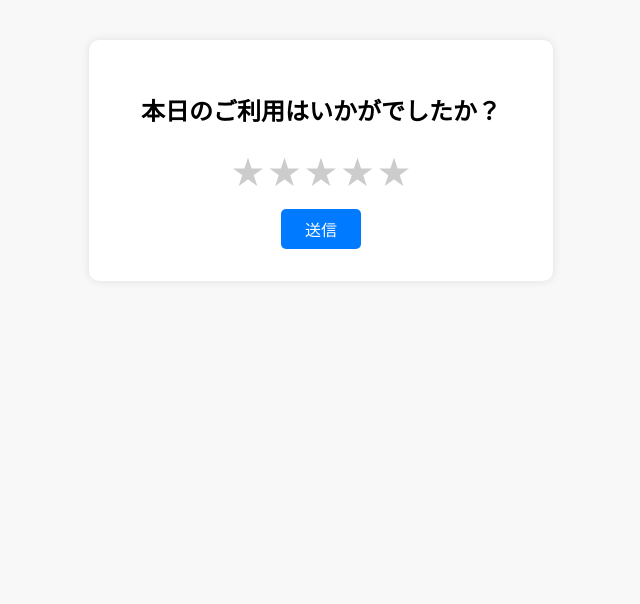
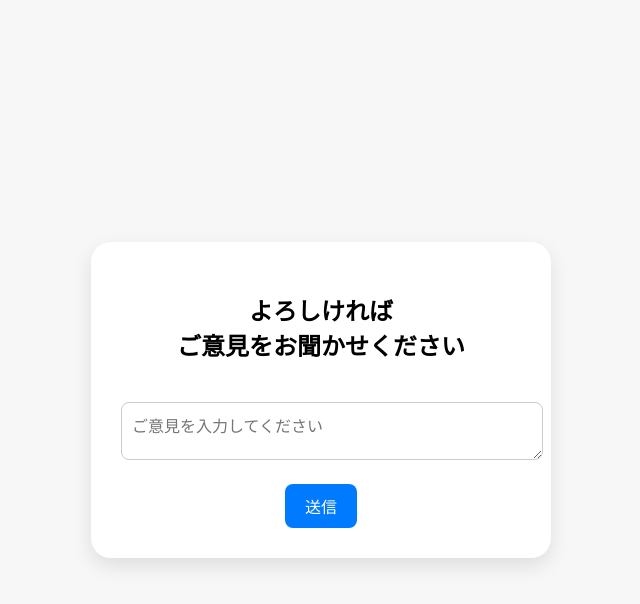
Before and after one commit to ponponpon-dotcom/reviewgo-page-oeiuar, a plain HTML site: page index.html in a window 1280 px wide. Both pictures are taken after a click on the button "送信". Shown: the whole page, without its empty margins (319-959 px from the left). Drawn offline with Linux system fonts and the light colour scheme.

Commit message:
Add files via upload

```diff
--- a/index.html
+++ b/index.html
@@ -1,118 +1,110 @@
+
 <!DOCTYPE html>
 <html lang="ja">
 <head>
   <meta charset="UTF-8" />
-  <meta name="viewport" content="width=device-width, initial-scale=1.0" />
-  <title>レビューご協力のお願い</title>
+  <meta name="viewport" content="width=device-width, initial-scale=1.0"/>
+  <title>ReviewGo - アンケート</title>
   <style>
     body {
       font-family: sans-serif;
-      text-align: center;
-      padding: 2em;
-      background-color: #f8f8f8;
+      display: flex;
+      align-items: center;
+      justify-content: center;
+      height: 100vh;
+      margin: 0;
+      background-color: #f7f7f7;
     }
     .card {
-      background: white;
-      padding: 2em;
-      border-radius: 10px;
-      box-shadow: 0 0 10px rgba(0,0,0,0.1);
+      background-color: white;
+      padding: 30px;
+      border-radius: 20px;
+      box-shadow: 0 8px 20px rgba(0, 0, 0, 0.1);
+      text-align: center;
+      width: 90%;
       max-width: 400px;
-      margin: 0 auto;
     }
     .stars {
-      font-size: 2em;
+      font-size: 2rem;
+      color: #ccc;
       cursor: pointer;
-      color: #ccc;
     }
-    .stars.selected {
+    .stars .selected {
       color: gold;
     }
     button {
-      margin-top: 1em;
-      padding: 0.5em 1.5em;
-      font-size: 1em;
-      border: none;
+      margin-top: 20px;
+      padding: 10px 20px;
+      font-size: 1rem;
       background-color: #007bff;
       color: white;
-      border-radius: 5px;
+      border: none;
+      border-radius: 8px;
       cursor: pointer;
-    }
-    #thankyou, #lowRatingForm, #reviewRedirect, #couponPage {
-      display: none;
     }
     textarea {
       width: 100%;
-      height: 80px;
-      margin-top: 1em;
+      padding: 10px;
+      margin-top: 20px;
+      border-radius: 8px;
+      border: 1px solid #ccc;
+      font-size: 1rem;
     }
   </style>
 </head>
 <body>
-  <div class="card" id="ratingPage">
-    <h2>本日のご利用はいかがでしたか？</h2>
-    <div id="starsContainer">
-      <span class="stars" data-score="1">★</span>
-      <span class="stars" data-score="2">★</span>
-      <span class="stars" data-score="3">★</span>
-      <span class="stars" data-score="4">★</span>
-      <span class="stars" data-score="5">★</span>
+  <div class="card" id="step1">
+    <h2>本日のご利用は<br>いかがでしたか？</h2>
+    <div class="stars" id="stars">
+      ★★★★★
     </div>
-    <button onclick="submitRating()">送信</button>
+    <button onclick="submitStars()">送信</button>
   </div>
 
-  <div class="card" id="thankyou">
-    <h2>ご意見ありがとうございます</h2>
+  <div class="card" id="step2-high" style="display:none">
+    <h2>ご来店<br>ありがとうございました！</h2>
+    <p>もしよろしければ、レビューの<br>ご協力をお願いいたします。</p>
+    <button onclick="window.open('https://www.google.com', '_blank')">レビューを書く</button>
   </div>
 
-  <div class="card" id="lowRatingForm">
-    <h3>よろしければご意見をお聞かせください</h3>
+  <div class="card" id="step2-low" style="display:none">
+    <h2>よろしければ<br>ご意見をお聞かせください</h2>
     <textarea placeholder="ご意見を入力してください"></textarea>
-    <button onclick="goToCoupon()">送信</button>
+    <button onclick="showCoupon()">送信</button>
   </div>
 
-  <div class="card" id="couponPage">
-    <h2>ご来店ありがとうございました</h2>
+  <div class="card" id="step3-coupon" style="display:none">
+    <h2>ご来店<br>ありがとうございました</h2>
     <p>次回ご利用いただけるクーポン</p>
-    <div style="border: 1px dashed gray; padding: 1em; margin: 1em auto; width: 80%; background: #ffffe0;">
-      この画面をスタッフにご提示ください：<br />
-      ⭐ 次回500円引き ⭐
+    <div style="padding:10px; background:#ffffcc; border:1px dashed #999; margin-top:10px;">
+      この画面をスタッフにご提示ください：<br>★ 次回500円引き ★
     </div>
   </div>
 
-  <div class="card" id="reviewRedirect">
-    <h2>ご来店ありがとうございました！</h2>
-    <p>もしよろしければ、レビューのご協力をお願いいたします。</p>
-    <button onclick="window.location.href='https://www.google.com'">レビューを書く</button>
-  </div>
-
   <script>
-    let selectedScore = 0;
-
-    document.querySelectorAll('.stars').forEach(star => {
-      star.addEventListener('click', () => {
-        selectedScore = parseInt(star.dataset.score);
-        document.querySelectorAll('.stars').forEach(s => s.classList.remove('selected'));
-        for (let i = 1; i <= selectedScore; i++) {
-          document.querySelector(`.stars[data-score="${i}"]`).classList.add('selected');
-        }
-      });
+    let selected = 0;
+    const starsDiv = document.getElementById("stars");
+    starsDiv.addEventListener("click", (e) => {
+      if (e.target.textContent === "★") {
+        selected = [...starsDiv.textContent].indexOf(e.target.textContent) + 1;
+        starsDiv.innerHTML = "★★★★★".split("").map((star, i) =>
+          i < selected ? `<span class='selected'>★</span>` : "★"
+        ).join("");
+      }
     });
 
-    function submitRating() {
-      document.getElementById('ratingPage').style.display = 'none';
-      if (selectedScore >= 4) {
-        document.getElementById('reviewRedirect').style.display = 'block';
-      } else if (selectedScore > 0) {
-        document.getElementById('lowRatingForm').style.display = 'block';
+    function submitStars() {
+      document.getElementById("step1").style.display = "none";
+      if (selected >= 4) {
+        document.getElementById("step2-high").style.display = "block";
       } else {
-        alert('星を選択してください');
-        document.getElementById('ratingPage').style.display = 'block';
+        document.getElementById("step2-low").style.display = "block";
       }
     }
 
-    function goToCoupon() {
-      document.getElementById('lowRatingForm').style.display = 'none';
-      document.getElementById('couponPage').style.display = 'block';
+    function showCoupon() {
+      document.getElementById("step2-low").style.display = "none";
+      document.getElementById("step3-coupon").style.display = "block";
     }
   </script>
 </body>
```
